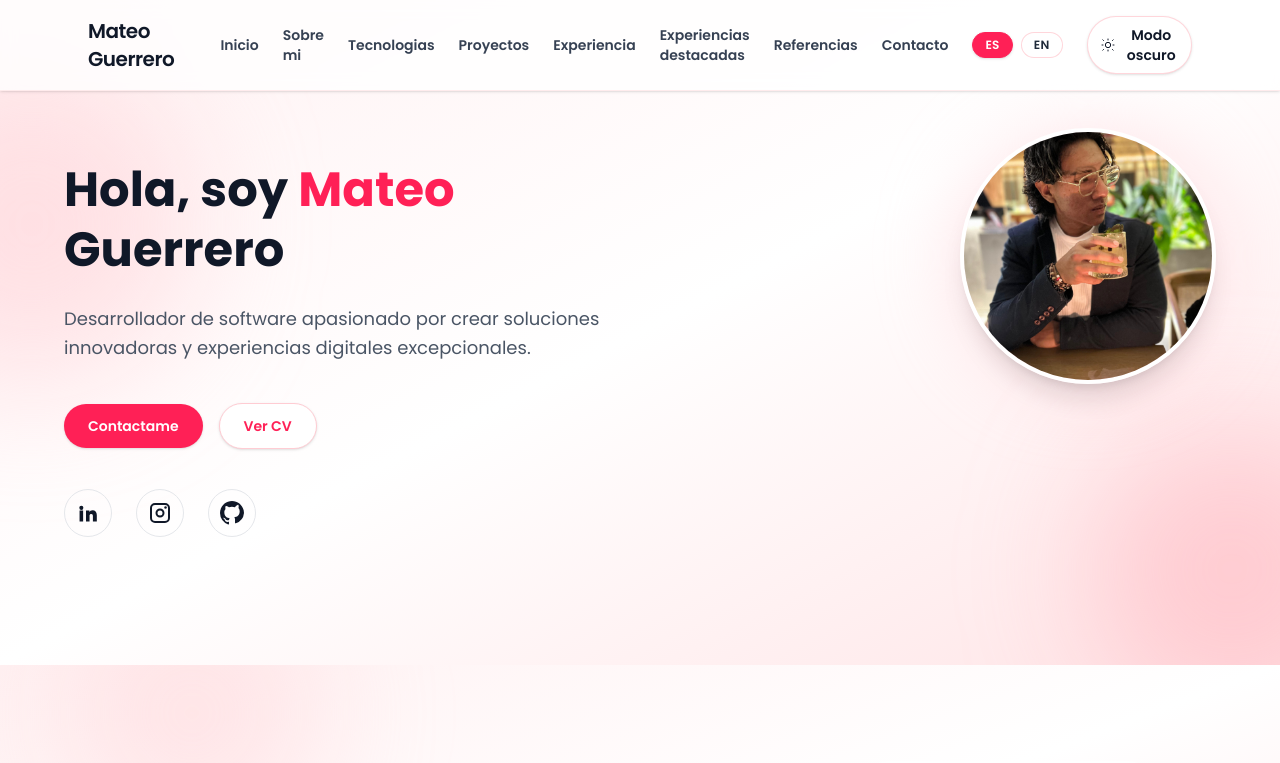
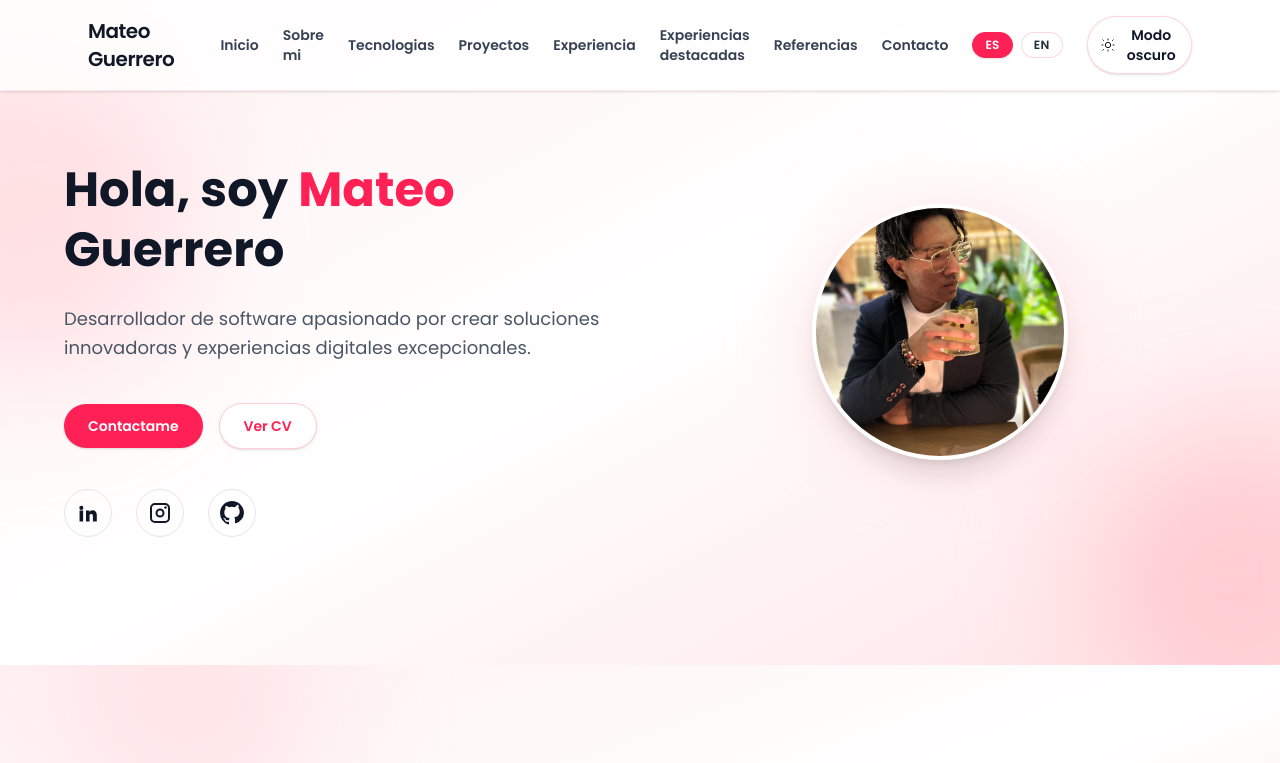
Before and after one commit to DMaTeoG/DavidGuerreroi_portafolio, a Next.js app: page / in a window 1280 px wide. Shown: the top 763 px of the page. Built offline with nearby package versions, Linux system fonts and the light colour scheme.

Commit message:
feat: center hero portrait layout

```diff
--- a/src/components/HeroSection.tsx
+++ b/src/components/HeroSection.tsx
@@ -52,8 +52,7 @@ const HeroSection = ({ data }: HeroSectionProps) => {
     >
       <div className="pointer-events-none absolute -left-32 top-16 h-80 w-80 rounded-full bg-rose-200/50 blur-3xl dark:bg-rose-900/40" aria-hidden />
       <div className="pointer-events-none absolute -right-24 -bottom-12 h-72 w-72 rounded-full bg-rose-300/40 blur-3xl dark:bg-rose-900/30" aria-hidden />
-
-        <div className="relative z-10 mx-auto flex max-w-6xl flex-col items-center gap-12 text-center text-gray-900 transition-colors duration-500 ease-out md:flex-row md:items-start md:text-left dark:text-white">
+      <div className="relative z-10 mx-auto flex max-w-6xl flex-col items-center gap-12 text-center text-gray-900 transition-colors duration-500 ease-out md:flex-row md:items-center md:text-left dark:text-white">
         <div className="md:flex-1 md:pt-8">
           <h2 className="text-4xl font-bold leading-tight md:text-5xl">
             {highlightParts ? (
@@ -104,9 +103,9 @@ const HeroSection = ({ data }: HeroSectionProps) => {
             </div>
           ) : null}
         </div>
-        <div className="md:flex md:flex-1 md:justify-end">
+        <div className="md:flex md:flex-1 md:justify-center">
           {data.image ? (
-            <div className="relative flex justify-center md:justify-end">
+            <div className="relative flex justify-center md:justify-center">
               <span className="absolute inset-0 rounded-full bg-rose-200/50 blur-2xl dark:bg-rose-900/30" aria-hidden />
               <Image
                 src={data.image.src}
```
